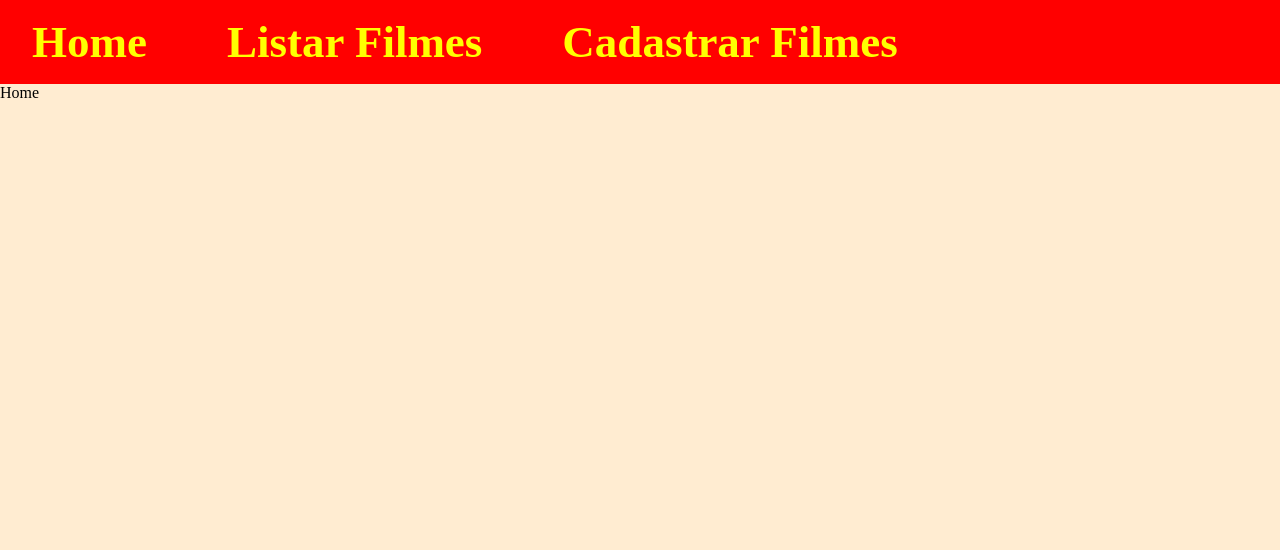
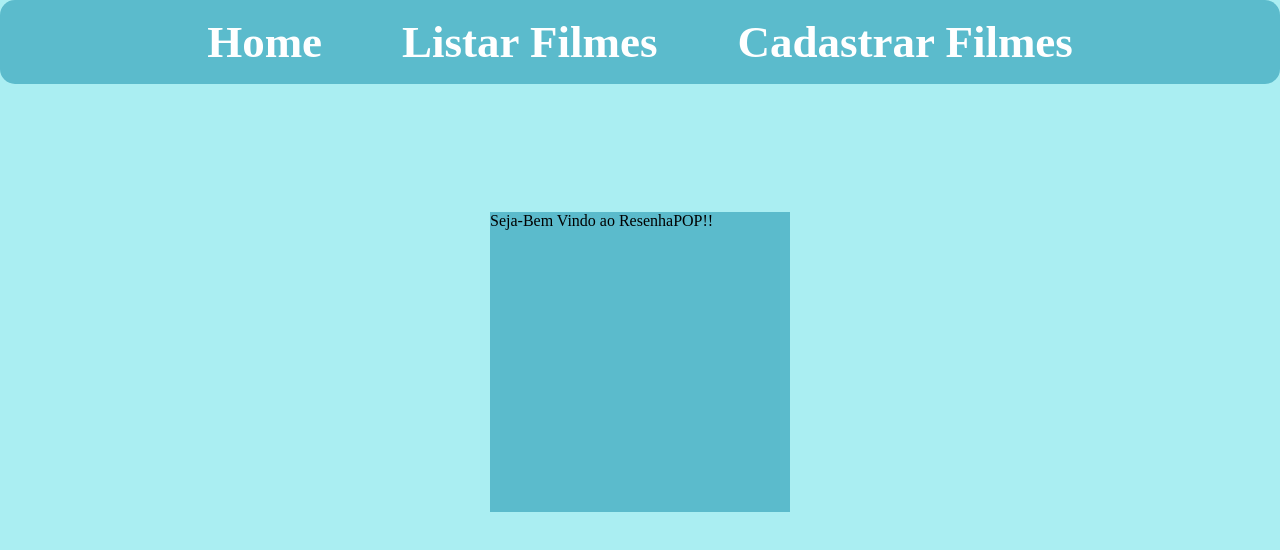
Before and after one commit to LucasYohan/PWIII-FILME-FRONT, a React (Create React App) app: page /home in a window 1280 px wide. Shown: the top 550 px of the page. Built offline with nearby package versions, Linux system fonts and the light colour scheme.

Commit message:
Adicao de tela inicial

```diff
--- a/public/index.css
+++ b/public/index.css
@@ -1,3 +1,3 @@
 body {
-    background-color: #ffecd1;
+    background-color: #aaeef2;
 }
--- a/src/components/layout/Container/Container.module.css
+++ b/src/components/layout/Container/Container.module.css
@@ -4,13 +4,5 @@
     justify-content: space-between;
     margin: 0 auto;
     flex-wrap: wrap;
+    height: 80vh;
 }
-
-/*
-PALETA DE CORES DO SITE
-
-#070743
-#169d99
-#ffecd1
-
-*/
--- a/src/components/layout/Navbar/Navbar.css
+++ b/src/components/layout/Navbar/Navbar.css
@@ -1,9 +1,10 @@
 .NavBar {
   display: flex;
   align-items: center;
-  justify-content: space-between;
+  justify-content: center;
   padding: 1rem 2rem;
-  background-color: red;
+  background-color: #5bbbcc;
+  border-radius: 15px;
 }
 
 ul {
@@ -22,7 +23,12 @@ ul li {
 
 ul li a {
   text-decoration: none;
-  color: yellow;
+  color:white;
+}
+
+ul li:hover {
+  transition: all 1s ease;
+  opacity: 0.6;
 }
 
 @media (max-width: 768px) {
--- a/src/components/pages/Home/Home.jsx
+++ b/src/components/pages/Home/Home.jsx
@@ -2,7 +2,9 @@ import style from "./Home.module.css"
 
 function Home() {
   return (
-    <div>Home</div>
+    <div className={style.Home}>
+      <p>Seja-Bem Vindo ao ResenhaPOP!!</p>
+    </div>
   )
 }
 
--- a/src/components/pages/Home/Home.module.css
+++ b/src/components/pages/Home/Home.module.css
@@ -0,0 +1,6 @@
+.Home {
+    height: 300px;
+    width: 300px;
+    background-color: #5bbbcc;
+    margin: auto;
+}
```
